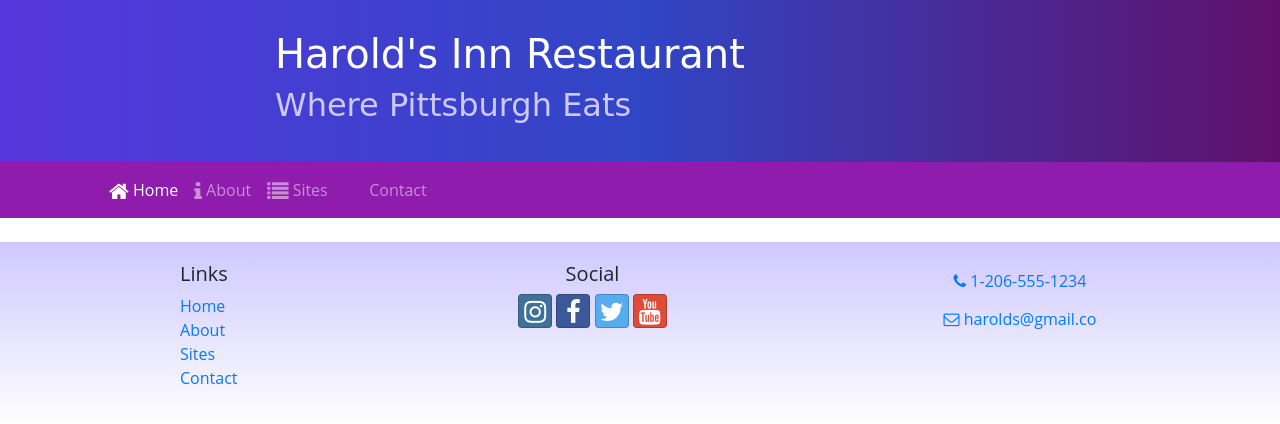
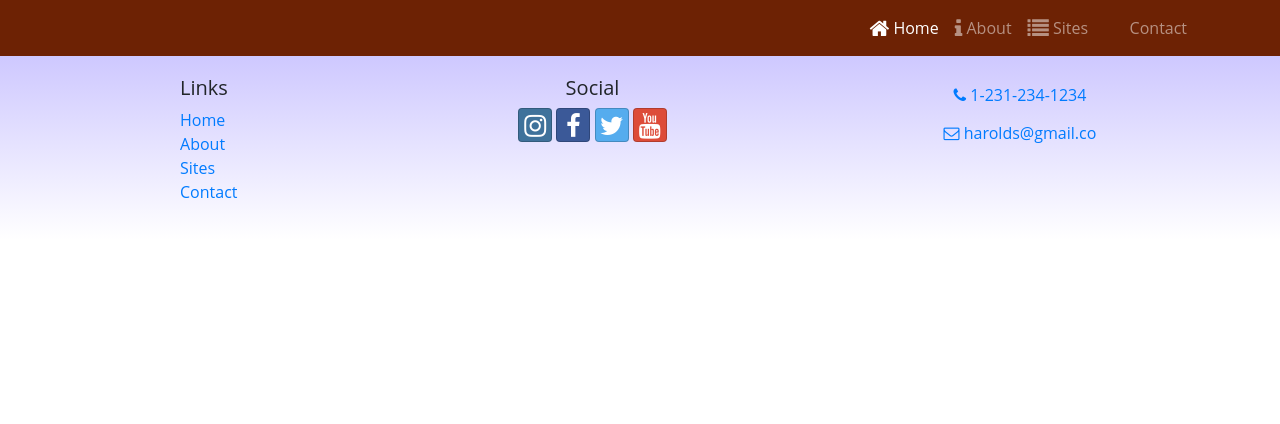
Before and after one commit to s8mcmahon/portfolio, a website: page index.html in a window 1280 px wide. Drawn offline with nearby package versions, Linux system fonts and the light colour scheme.

Commit message:
nav to right

```diff
--- a/css/styles.css
+++ b/css/styles.css
@@ -14,11 +14,15 @@ header h2 {
   background-image: linear-gradient(#CEC8FF, white);
   padding: 20px 0; }
 
-.jumbotron {
-  margin: 0;
-  padding: 30px;
-  background-image: linear-gradient(to right, #5637dd, #3046C5, #60106b);
-  color: white; }
+#div2{
+    background-image:url(images/booth.jpg);
+    -moz-background-size:100% 100%;
+    -webkit-background-size:100% 100%;
+    background-size:100% 100%;
+    height:180px;
+    width:200px;
+    border: 1px solid red;
+}
 
 .row-content {
   padding: 50px 0;
@@ -26,7 +30,7 @@ header h2 {
   min-height: 200px; }
 
 .navbar {
-  background-color: #901CAD; }
+  background-color: #6d2204; }
 
 .tab-content {
   border: 1px solid #DDD;
--- a/index.html
+++ b/index.html
@@ -14,18 +14,7 @@
 </head>
 
 <body>
-  <header class="jumbotron jumbotron-fluid">
-    <div class="container">
-      <div class="row">
-        <div class="col-4 col-sm-3 col-md-2 align-self-center">
-        </div>
-        <div class="col">
-          <h1>Harold's Inn Restaurant</h1>
-          <h2>Where Pittsburgh Eats</h2>
-        </div>
-      </div>
-    </div>
-  </header>
+
     <nav class="navbar navbar-expand-sm navbar-dark sticky-top">
       <div class="container">
         <a class="navbar-brand" href="index.html"></a>
@@ -33,7 +22,7 @@
           <span class="navbar-toggler-icon"></span>
         </button>
         <div class="collapse navbar-collapse" id="nucampNavbar">
-          <ul class="navbar-nav">
+          <ul class="navbar-nav ml-auto">
             <li class="nav-item active"><a class="nav-link" href="index.html"><i class="fa fa-home fa-lg"></i> Home</a>
             </li>
             <li class="nav-item"><a class="nav-link" href="#!"><i class="fa fa-info fa-lg"></i> About</a></li>
@@ -44,15 +33,14 @@
         </div>
       </div>
     </nav>
-    <div>
-      <div class="container">
-        <div class="row">
-          <div class="col">
-            <img src=>
-          </div>
-        </div>
-      </div>
+<div class="container">
+  <div class="row">
+    <div class="content">
+
     </div>
+  </div>
+
+</div>
 
 <footer class="site-footer">
   <div class="container">
@@ -75,7 +63,7 @@
       </div>
       <div class="col-sm-4 text-center">
         <a role="button" class="btn btn-link" href="tel:+1231231234"><i class="fa fa-phone"></i>
-          1-206-555-1234</a><br />
+          1-231-234-1234</a><br />
         <a role="button" class="btn btn-link" href="mailto:harolds@gmail.co"><i class="fa fa-envelope-o"></i>
           harolds@gmail.co</a>
       </div>
```
Also changed, not shown: 4 other files.
